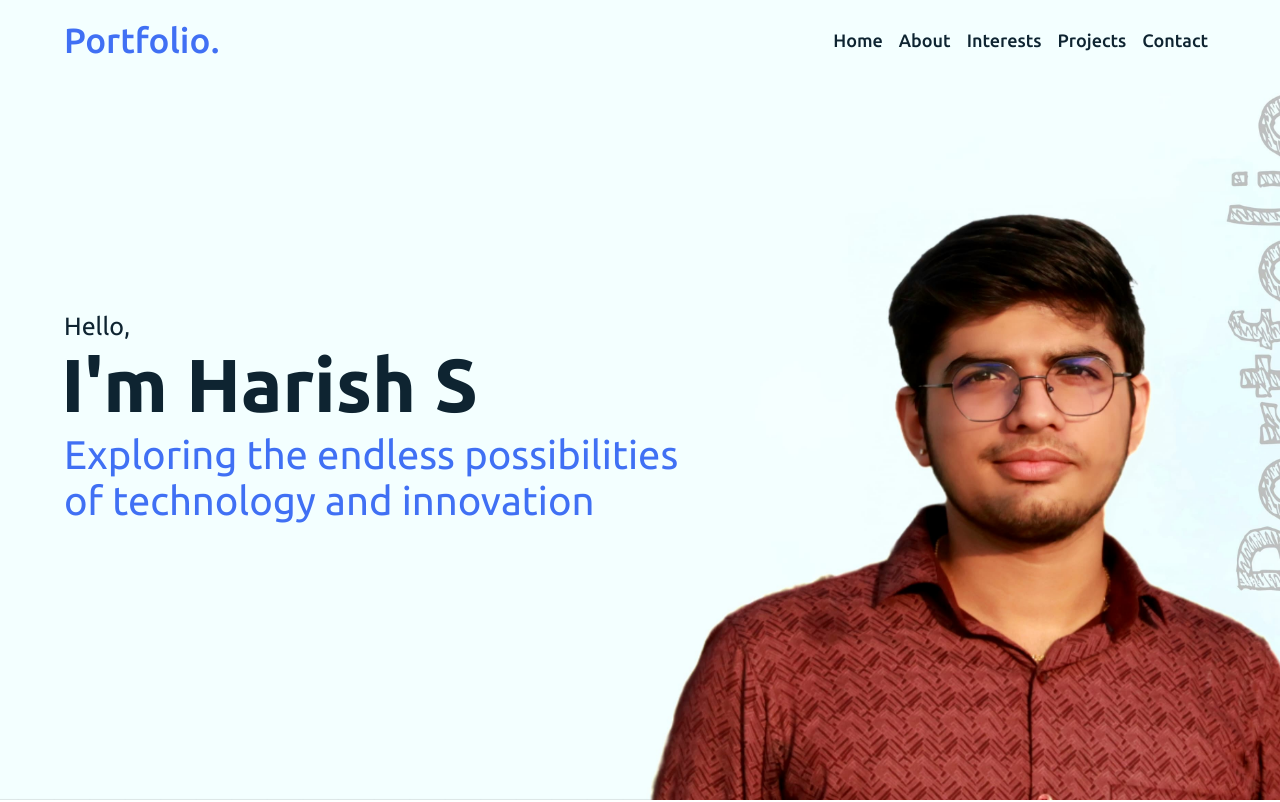
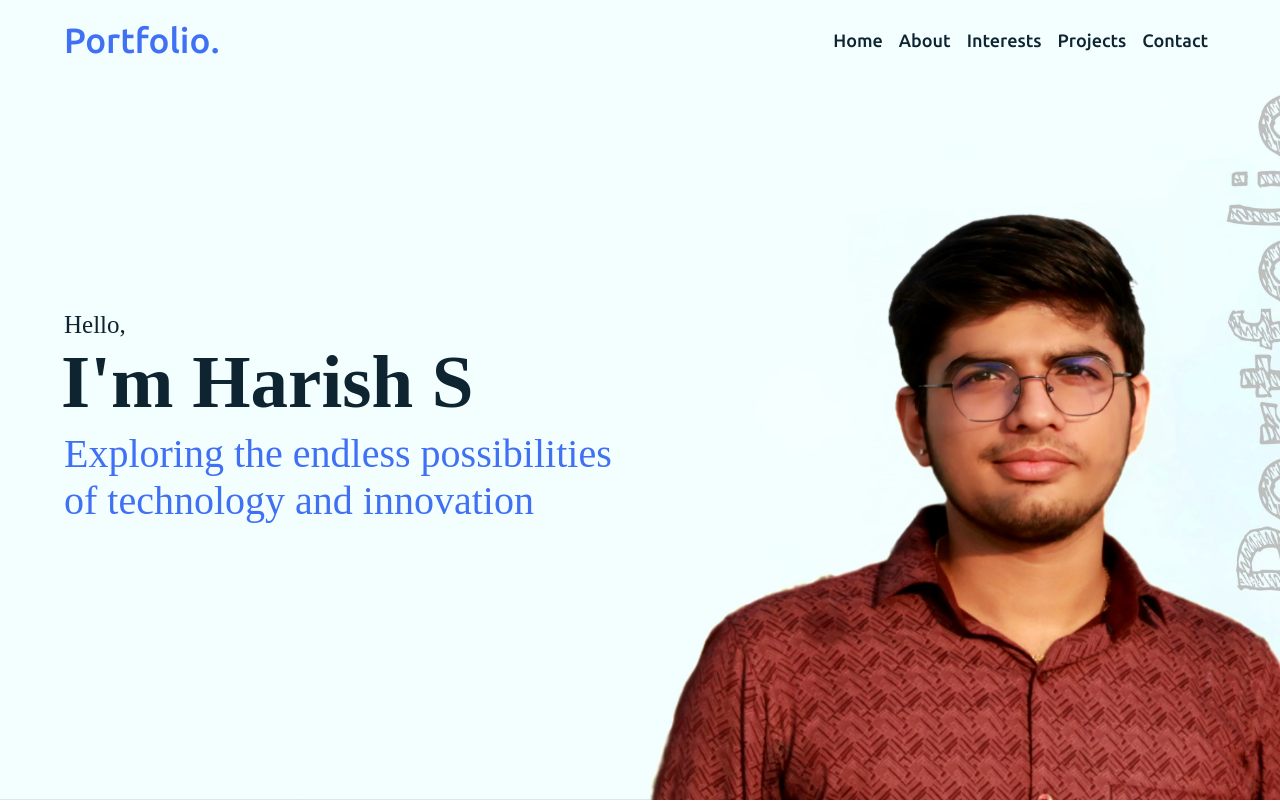
Before and after one commit to Harish-S3/landing_page_2, a plain HTML site: page index.html in a window 1280 px wide. Shown: the top 802 px of the page. Drawn offline with Linux system fonts and the light colour scheme.

Commit message:
Update style.css

```diff
--- a/Assets/style.css
+++ b/Assets/style.css
@@ -107,16 +107,8 @@ nav.sticky .menu-btn{
 }
 
 /* home section styling */
-.home{
-  height: 100vh;
-  width: 100%;
-  background: url("/images/bg.jpg") no-repeat;
-  background-size: cover;
-  background-position: center;
-  background-attachment: fixed;
-  font-family: 'Ubuntu', sans-serif;
-}
-.home .home-content{
+
+.home-content{
   width: 90%;
   height: 100%;
   margin: auto;
@@ -168,6 +160,7 @@ nav.sticky .menu-btn{
 .home {
   background: url('/images/bg.jpg') no-repeat center center;
   background-size: cover;
+   position: relative;
   height: 100vh;
   z-index:1;
 }
```
